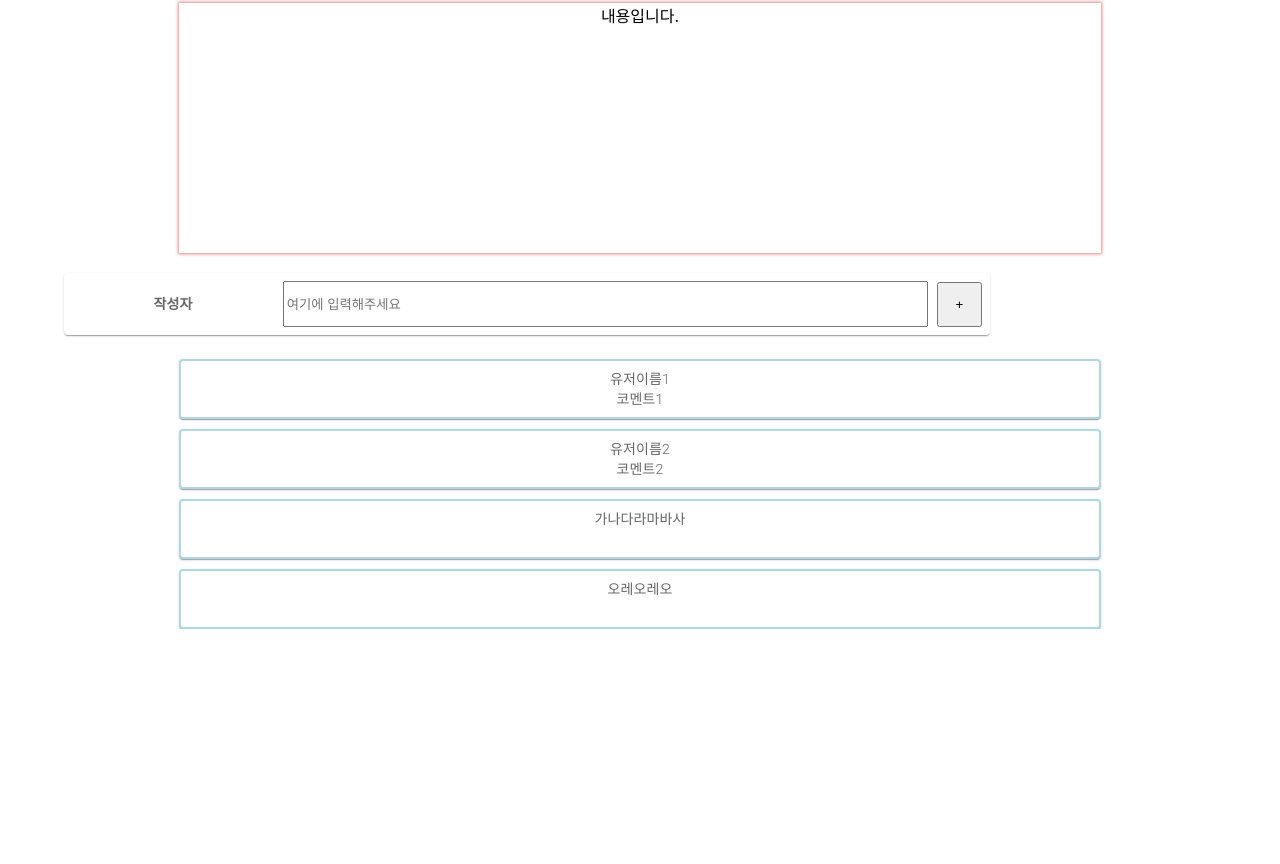
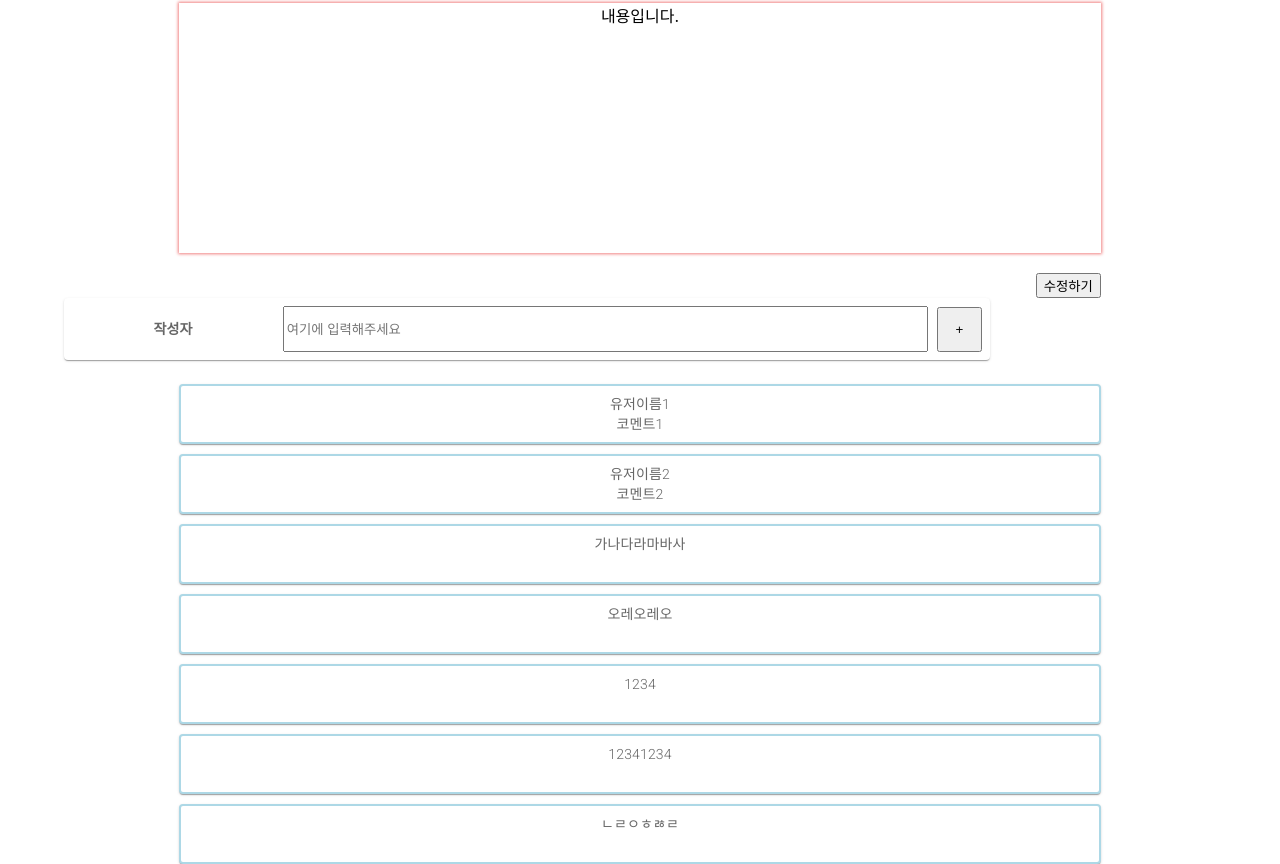
Before and after one commit to soyeon102/worry-share-project, a React (Create React App) app: page /detail/1 in a window 1280 px wide. Shown: the part 291-1155 px from the top of the page. Before the commit the page ends 920 px from the top, so only its background shows below. Built offline with nearby package versions, Linux system fonts and the light colour scheme; data requests are answered from the project's data file.

Commit message:
본문 수정하기 작업중

```diff
--- a/db.json
+++ b/db.json
@@ -48,6 +48,27 @@
       "comment": "오레오레오",
       "commentDate": "",
       "editCheck": false
+    },
+    {
+      "id": 5,
+      "commentUser": "",
+      "comment": "1234",
+      "commentDate": "",
+      "editCheck": false
+    },
+    {
+      "id": 6,
+      "commentUser": "",
+      "comment": "12341234",
+      "commentDate": "",
+      "editCheck": false
+    },
+    {
+      "id": 7,
+      "commentUser": "",
+      "comment": "ㄴㄹㅇㅎㅀㄹ",
+      "commentDate": "",
+      "editCheck": false
     }
   ]
 }
--- a/src/components/WorryDetail.jsx
+++ b/src/components/WorryDetail.jsx
@@ -11,6 +11,10 @@ const WorryDetail = () => {
   const dispatch = useDispatch();
   const navigate = useNavigate();
   const { isLoading, error, worries } = useSelector((state) => state.worries);
+  const [targetId, setTargetId] = useState(null);
+  const [editWorry, setEditWorry] = useState({
+    title: "",
+  });
 
   useEffect(() => {
     dispatch(__getWorries());
@@ -24,6 +28,9 @@ const WorryDetail = () => {
     return <div>{error.message}</div>;
   }
 
+  const onClickEditButtonHandler = (WorryId, edit) => {
+    axios.patch(`http://localhost:3000/detail/${WorryId}`, edit);
+  };
   return (
     <>
       <StId>
@@ -59,6 +66,9 @@ const WorryDetail = () => {
           }
         })}
       </StContent>
+      <StButtonDiv>
+        <StButton>수정하기</StButton>
+      </StButtonDiv>
     </>
   );
 };
@@ -96,3 +106,17 @@ const StContent = styled.div`
   margin: 20px auto;
   text-align: center;
 `;
+
+const StButton = styled.button``;
+
+const StButtonDiv = styled.div`
+  display: flex;
+  justify-content: flex-end;
+
+  width: 90%;
+`;
+
+const StContainer = styled.div`
+  display: flex;
+  flex-direction: column;
+`;
```
